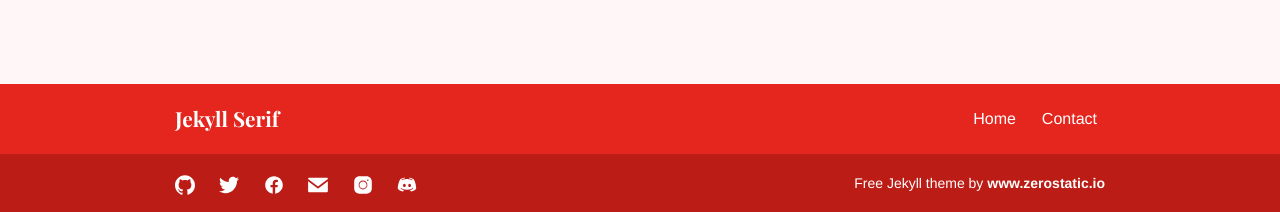
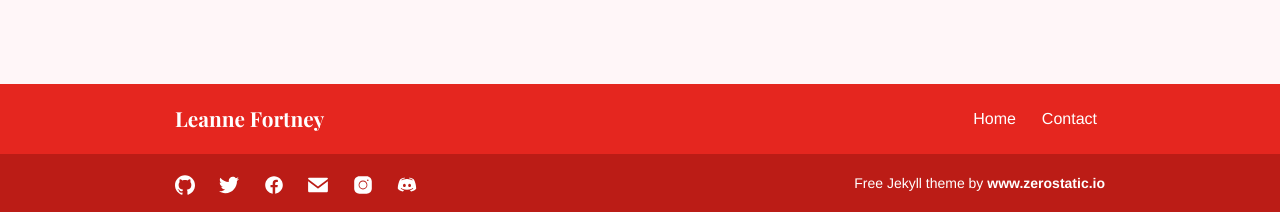
Before and after one commit to leannefortneyartist/leannefortneyartist.github.io, a Jekyll site: the page built from index.md, in a window 1280 px wide. Shown: the part 1675-1887 px from the top of the page. Built offline with Jekyll 4.4.1, drawn with Linux system fonts in a browser that asks for light colours; some of the changed lines change nothing that is shown.

Commit message:
Update _config.yml

```diff
--- a/_config.yml
+++ b/_config.yml
@@ -1,7 +1,8 @@
 baseurl: '/'
 permalink: pretty
-title: 'Jekyll Serif'
-
+title: 'Leanne Fortney'
+email: 'leannefortneyartist@gmail.com'
+description: 'Artist & creative arts coach, Leanne Fortney, helps creative individuals reconnect with their voice, overcome blocks, and find their natural creative flow.'
 logo:
   mobile: "images/logo/logo-mobile.svg"
   mobile_height: "32px"
@@ -9,17 +10,18 @@
   desktop: "images/logo/logo.svg"
   desktop_height: "32px"
   desktop_width: "120px"
-
+social:
+  facebook: 'https://www.facebook.com/ArtistLeanneFortney'
+  instagram: 'https://www.instagram.com/leannefortney_art'
+  tiktok: 'https://www.tiktok.com/@leannefortney'
 home:
   limit_services: 6
-
 collections:
   services:
     output: true
     sort_by: weight
   team:
     output: true
-
 defaults:
   - scope:
       path: ""
@@ -31,13 +33,10 @@
       type: "team"
     values:
       layout: "team"
-
 sass:
-  style: compressed # possible values: nested expanded compact compressed
-
+  style: compressed
 plugins:
   - jekyll-environment-variables
-
 exclude:
   - Gemfile
   - Gemfile.lock
```
